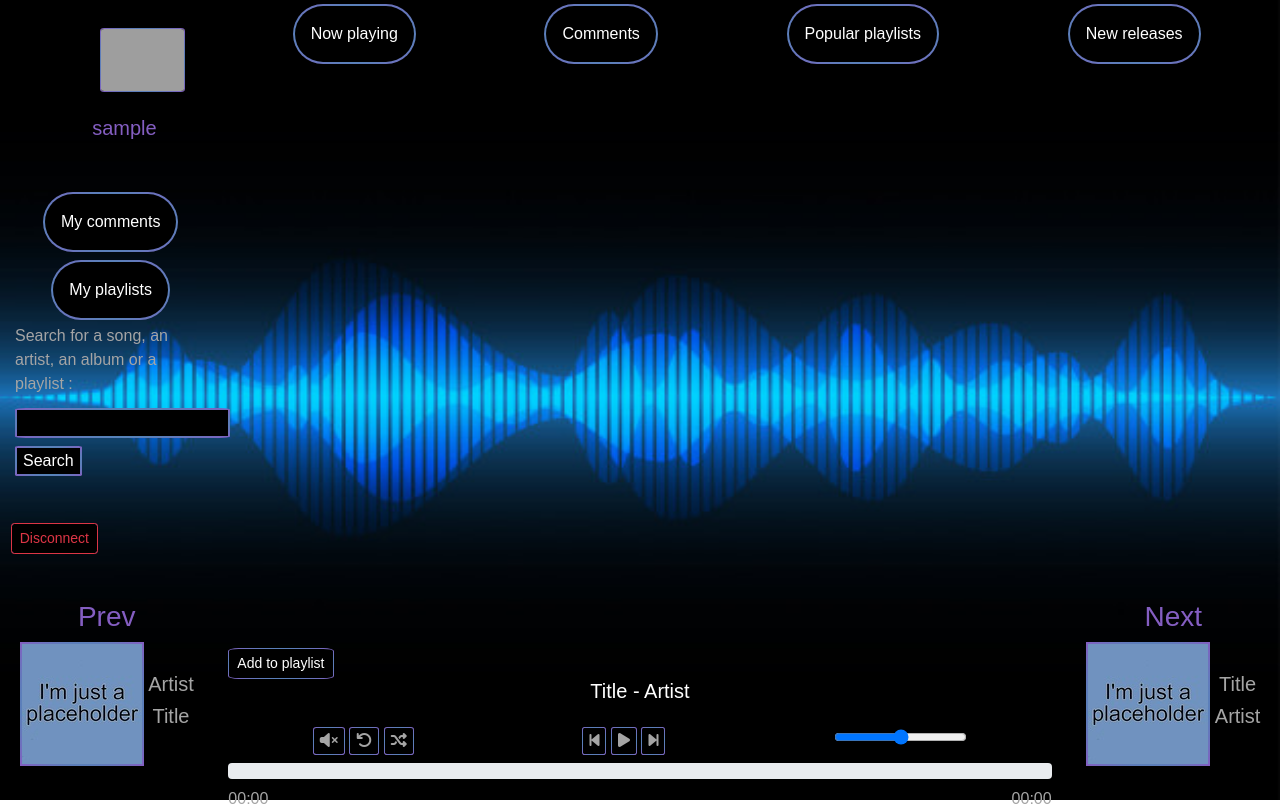
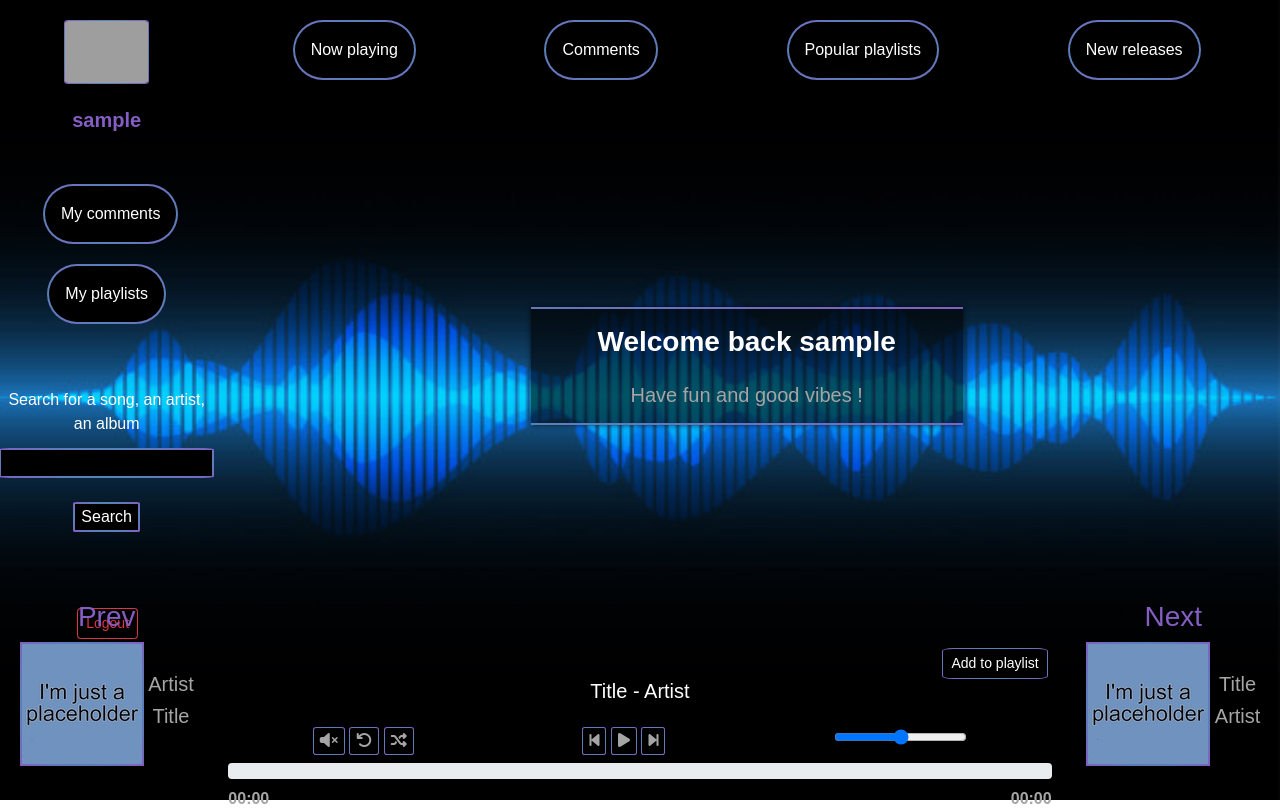
Before and after one commit to Shivalita/project-audio-player, a PHP site: page / in a window 1280 px wide. Run offline with PHP 8.4, Linux system fonts and the light colour scheme; the visitor is signed in with stand-in values (Sample User, id 1); some libraries are stand-ins or nearby versions; grey boxes are pictures that could not be loaded.

Commit message:
my-comments rebuild, comments submission bug & css

```diff
--- a/apps/login.php
+++ b/apps/login.php
@@ -8,8 +8,6 @@ if (!empty($_POST['nickname']) && !empty($_POST['password'])) {
     $cleanNickname = cleanData($_POST['nickname']);
     $nickname = htmlspecialchars($cleanNickname);
     $password = cleanData($_POST['password']);
-} else {
-    header('location: ../index.php');
 }
 
 /* Remove data spaces and backslashs */
@@ -32,7 +30,7 @@ if (!$user) {
         $userId = $user['id'];
         $avatar = $user['avatar'];
         $avatar = substr($avatar, 1);
-    include_once '../apps/session.php';
+        include_once '../apps/session.php';
     header('location: ../index.php');
     } else {
         header('location: ../index.php?wrong_identifiers');
--- a/css/style.css
+++ b/css/style.css
@@ -41,7 +41,7 @@ a, .sideButton, .roundBtn {
 	cursor: pointer;
 	outline: none;
 	border-radius: 100px;
-    border: 2px solid transparent;
+    border: 2px groove transparent;
 	background: linear-gradient(#000, #000) padding-box, radial-gradient(farthest-corner, #00C9A7, #845EC2) border-box;
     transition: all 200ms ease;
 }
@@ -67,7 +67,7 @@ input {
 	color: white;
 	cursor: pointer;
 	border-radius: 5%;
-    border: 2px solid transparent;
+    border: 2px groove transparent;
 	background: linear-gradient(#000, #000) padding-box, radial-gradient(farthest-corner, #00C9A7, #845EC2) border-box;
     transition: all 200ms ease;
 }
@@ -80,7 +80,7 @@ input {
 	color: white;
 	cursor: pointer;
 	border-radius: 50%;
-    border: 2px solid transparent;
+    border: 2px groove transparent;
 	background: linear-gradient(#000, #000) padding-box, radial-gradient(farthest-corner, #00C9A7, #845EC2) border-box;
     transition: all 200ms ease;
 }
@@ -98,7 +98,7 @@ input {
 /*player buttons*/
 .control, .squareBtn {
 	background: linear-gradient(#000, #000) padding-box, radial-gradient(farthest-corner, #00C9A7, #845EC2) border-box;
-	border: solid 1px transparent;
+	border: groove 1px transparent;
 	border-radius: 10%;
     cursor: pointer;
     transition: all 200ms ease;
@@ -106,7 +106,7 @@ input {
 
 #coverNext, #coverPrev {
 	background: linear-gradient(#000, #000) padding-box, radial-gradient(farthest-corner, #00C9A7, #845EC2) border-box;
-	border: solid 2px transparent;
+	border: groove 2px transparent;
     cursor: pointer;
     transition: all 200ms ease;
 }
@@ -137,24 +137,11 @@ input {
 
 #row2 {
     height: 20%;
-    margin-bottom: 2vw;
 }
 
 #main {
     z-index: 0;
 }
-
-/*style our aside*/
-#disconnectBtn {
-    position: absolute;
-    bottom: 5%;
-    left: 5%;
-}
-
-/*style our player*/
-/* #playerSection {
-
-} */
 
 #playerTitleArtist {
     justify-content: space-around;
@@ -211,7 +198,7 @@ button:hover {
 
 .avatarInput {
     background-color: #000;
-    border: 1px solid #000;
+    border: 1px groove #000;
     border-radius: 4px;
 }
 
@@ -236,12 +223,10 @@ button:hover {
 }
 
 #side {
-
-    /* border-right: 1px solid;
-    border-bottom: 1px solid;
-    border-image-source: linear-gradient(45deg, #5a80b9, #845EC2); */
+    /* border-right: 1px groove;
+    border-image-source: linear-gradient(45deg, #5a80b9, #845EC2);
     border-image-slice: 1;
-    margin-bottom: 1vw;
+    margin-bottom: 1vw; */
 }
 
 .cover {
@@ -257,11 +242,6 @@ button:hover {
 #addPlaylistBtn {
     margin-top: 1vw;
 }
-
-/* #tracklist {
-    margin-top: 1vw;
-    margin-bottom: 5vw;
-} */
 
 .albumSong {
     padding-top: 0.3vw;
@@ -302,3 +282,23 @@ button:hover {
     border-image-slice: 1;
     box-shadow:0 0 5px rgba(0, 0, 0, 0.7);
 }
+
+.playerTime {
+    font-weight: lighter;
+}
+
+
+
+
+
+/* #side {
+    border: 3px solid green;
+}
+
+#content {
+    border: 3px solid blue;
+}
+
+#playerSection {
+    border: 3px solid red;
+} */
--- a/index.php
+++ b/index.php
@@ -30,13 +30,13 @@ include_once './partials/connection.php';
                 </aside>
 
                 <div class="col-12 col-md-10" id="main">
-                    <div id="tabs" class="d-flex">
-                        <a href="#" class="tab">Now playing</a>
-                        <a href="#" class="tab">Comments</a>
-                        <a href="#" class="tab">Popular playlists</a>
-                        <a href="#" class="tab">New releases</a>
+                    <div id="tabs" class="d-flex mt-3">
+                        <span class="tab roundBtn">Now playing</span>
+                        <span class="tab roundBtn">Comments</span>
+                        <span class="tab roundBtn">Popular playlists</span>
+                        <span class="tab roundBtn">New releases</span>
                     </div>
-                    <div id="content" class="d-flex" style="min-height: 100%;">
+                    <div id="content" class="d-flex justify-content-center align-items-center" style="min-height: 90%;">
                         <?php include_once './partials/default-text.php';?>
                     </div>
                 </div>
--- a/partials/coming-soon.php
+++ b/partials/coming-soon.php
@@ -5,5 +5,3 @@
         </div>
     </div>
 </div>
-
-<a href="" data-value="" onclick="play(value);"></a>
--- a/partials/comment-form.php
+++ b/partials/comment-form.php
@@ -2,9 +2,9 @@
     <form id="commentForm" action="" method="POST">
 
         <div class="row justify-content-around mt-4">
-            <div class="col-4">
+            <div class="col-6">
                 <label data-error="wrong" data-success="right" for="comment" class="text-white">Post a comment</label>
-                <textarea id="commentInput" class="form-control text-white squareBtn" name="comment" rows="3" minlength="2" maxlength="300" required></textarea>
+                <textarea id="commentInput" class="form-control text-white squareBtn" name="comment" rows="4" minlength="2" maxlength="300" required></textarea>
             </div>
         </div>
 
--- a/partials/comments-default.php
+++ b/partials/comments-default.php
@@ -1,9 +1,9 @@
 <?php
     echo ('
-        <div class="container">
-            <div class="row justify-content-center text-center mt-5">
+        <div class="container d-inline-flex flex-row justify-content-center align-items-center">
+            <div class="row mt-5">
                 <div id="playSongInvitation" class="col-12 col-md-8 mt-5 text-center cardText">
-                    <h4 class="mt-3 mb-4"><b class="text-white">Play a song to see comments from other music lovers<b></h4>
+                    <h3 class="mt-3 mb-4"><b class="text-white">Play a song to see comments from other music lovers<b></h3>
                     <h5 class="mt-3">Share your own thoughts and feelings about your favourite songs</h5>
                     <h5 class="my-3">We all have something to say about the tunes that thrill us</h5>
                 </div>
--- a/partials/default-text.php
+++ b/partials/default-text.php
@@ -3,20 +3,20 @@
 include_once './partials/start-session.php';
 
 if (isset($_SESSION['nickname'])) {
-    return `
-    <div id="welcomeBack" class="text-center">
-        <h2 class="my-5 text-white"><b>Welcome back `.$_SESSION['nickname'].` !<b></h2>
-        <h4 class="mt-4 text-white">Have fun and good vibes !</h4>
-    </div>
-    `;
+    echo ('
+        <div id="welcomeBack" class="col-12 col-md-5 text-center cardText">
+            <h3 class="mt-3 mb-4"><b class="text-white">Welcome back '.$_SESSION['nickname'].'<b></h3>
+            <h5 class="my-3">Have fun and good vibes !</h5>
+        </div>
+    ');
 } else {
-    return `
-    <div id="signInvitation" class="text-center">
-        <h2 class="my-5 text-white"><b>Sign up to enjoy all features<b></h2>
-        <h4 class="mt-4 text-white">Create your own playlists and share them with the world</h4>
-        <h4 class="mt-3 text-white">Leave comments and post your thoughts about your favorite songs</h4>
-        <h4 class="mt-3 text-white">And more...</h4>
-    </div>
-    `;
+    echo ('
+        <div id="signInvitation" class="col-12 col-md-5 text-center cardText">
+            <h3 class="mt-3 mb-4"><b class="text-white">Sign up to enjoy all features<b></h3>
+            <h5 class="mt-3">Create your own playlists and share them with the world</h5>
+            <h5 class="mt-3">Leave comments about your favorite songs</h5>
+            <h5 class="my-3">And more...</h5>
+        </div>
+    ');
 }
 ?>
--- a/partials/disconnect-btn.php
+++ b/partials/disconnect-btn.php
@@ -1,9 +1,9 @@
 <?php
     if (isset($_SESSION['nickname'])) {
         echo ('
-            <div id="disconnectBtn" class="my-1">
-                <div class="text-center">
-                    <a href="./apps/disconnect.php" class="btn btn-sm btn-outline-danger">Disconnect</a>
+            <div id="disconnectBtn" class="row justify-content-center text-center mt-5">
+                <div class="col-5 mt-4">
+                    <a href="./apps/disconnect.php" class="btn btn-sm btn-outline-danger">Logout</a>
                 </div>
             </div>
         ');
--- a/partials/now-playing-default.php
+++ b/partials/now-playing-default.php
@@ -1,9 +1,9 @@
 <?php
     echo ('
-        <div class="container justify-content-around">
+        <div class="container">
             <div class="row justify-content-center text-center mt-5">
                 <div id="playSongInvitation" class="col-12 col-md-8 mt-5 mb-5 cardText ">
-                    <h4 class="mt-3 mb-4"><b class="text-white">Play a song to enjoy the best of music<b></h4>
+                    <h3 class="mt-3 mb-4"><b class="text-white">Play a song to enjoy the best of music<b></h3>
                     <h5 class="mt-3">Search for your favorite songs, albums or artists</h5>
                     <h5 class="my-3">Create playlists to group the music you like by theme or mood</h5>
                 </div>
--- a/partials/player.php
+++ b/partials/player.php
@@ -1,9 +1,11 @@
 
-<div id="playerContainer">
+<div id="playerContainer d-flex">
 
-    <?php include_once './partials/add-playlist-btn.php';?>
+    <div class="row justify-content-end text-center mr-1">
+        <?php include_once './partials/add-playlist-btn.php';?>
+    </div>
 
-    <div class="d-flex text-center" id="playerTitleArtist">
+    <div class="d-flex row text-center" id="playerTitleArtist">
         <h5 class="text-white mb-4">Title - Artist</h5>
     </div>
 
@@ -16,7 +18,7 @@
 
         <div>
             <button class="control" onclick="prev('audioPlayer')"><i class="fas fa-step-backward"></i></button>
-            <button class="control" onclick="play('audioPlayer', this)"><i class="fas fa-play"></i></button>
+            <button id="playBtn" class="control" onclick="play('audioPlayer', this)"><i class="fas fa-play"></i></button>
             <button class="control" onclick="next('audioPlayer')"><i class="fas fa-step-forward"></i></button>
         </div>
 
@@ -35,7 +37,7 @@
         </div>
     </div>
 
-    <div class="d-flex justify-content-between">
+    <div class="d-flex justify-content-between playerTime">
         <div id="progressTime">00:00</div>
         <div id="durationTime">00:00</div>
     </div>
--- a/partials/search-bar.php
+++ b/partials/search-bar.php
@@ -1,9 +1,9 @@
 <form action='' method='POST' id="searchForm">
-    <div>
-        <label for='search'>Search for a song, an artist, an album or a playlist :</label>
+    <div class="row justify-content-center text-center mt-5">
+        <label for='search' class="text-white">Search for a song, an artist, an album</label>
         <input type='textarea' name='search' id="search" class="my-1">
     </div>
-    <div>
+    <div class="row justify-content-center text-center mt-3">
         <input type='submit' id="searchBtn" value='Search' class="my-1">
     </div>
 </form>
--- a/partials/sign-or-profile.php
+++ b/partials/sign-or-profile.php
@@ -14,20 +14,20 @@
   } else {
 ?>
 
-  <div class="row">
-    <div class="col-12 offset-md-2 text-center mt-4">
-        <img id="userAvatar" class="img-fluid control avatar" src="<?=$_SESSION['avatar']?>" alt="">
-      </div>
-
-    <div class="col-12 offset-md-1 text-center mt-4">
-      <h5 id="userName" class="nickname name mb-5"><?=$_SESSION['nickname']?></h5>
+  <div class="row justify-content-around">
+    <div class="col-12 text-center mt-3">
+      <img id="userAvatar" class="img-fluid control avatar" src="<?=$_SESSION['avatar']?>" alt="">
     </div>
 
-    <div class="col-12 offset-md-1 text-center m-1">
+    <div class="col-12 text-center mt-4">
+      <h5 id="userName" class="nickname mb-5"><b class="name"><?=$_SESSION['nickname']?></b></h5>
+    </div>
+
+    <div class="col-12 text-center m-1">
       <button id="myComments" class="sideButton">My comments</button>
     </div>
 
-    <div class="col-12 offset-md-1 text-center m-1">
+    <div class="col-12 text-center mt-3 mb-3">
       <button id="myPlaylists" class="sideButton">My playlists</button>
     </div>
   </div>
```
Also changed, not shown: apps/get-comments.php (+9 -5 lines), apps/my-comments-display.php (+4 -13 lines), js/player.js (+15 -11 lines), partials/my-comments.php (deleted, +0 -7 lines), partials/now-playing.php (+3 -5 lines), js/script.js (line endings or trailing spaces).
